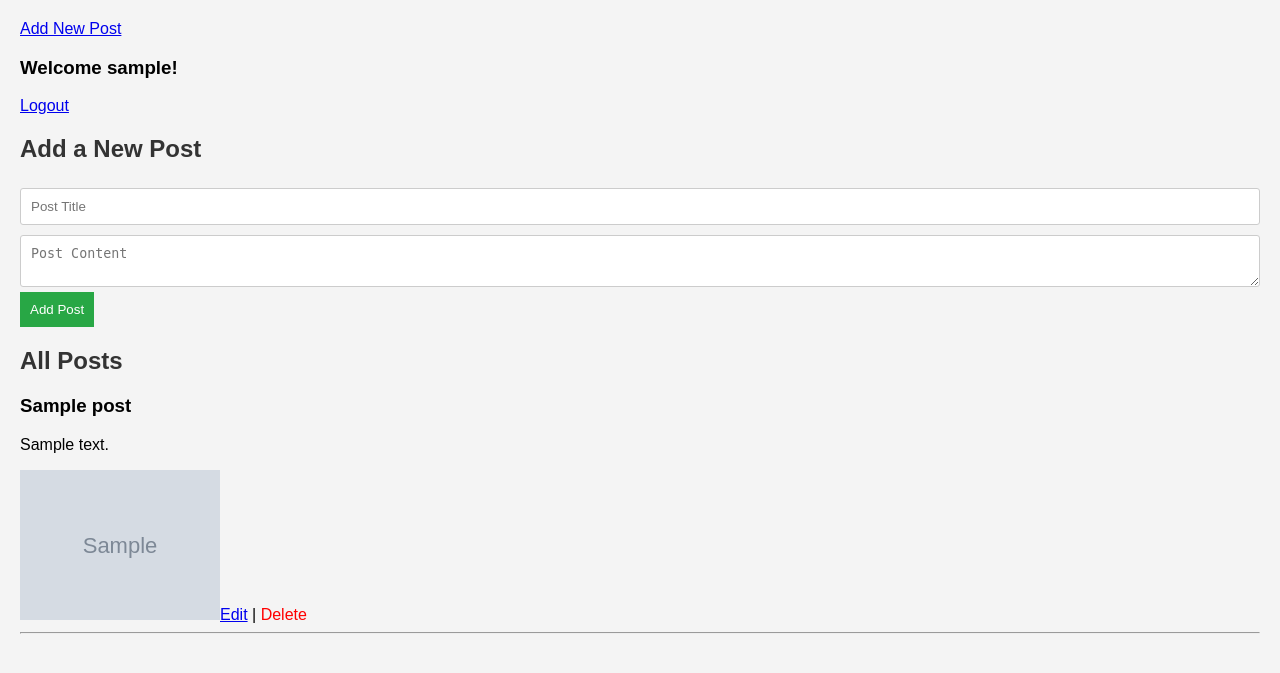
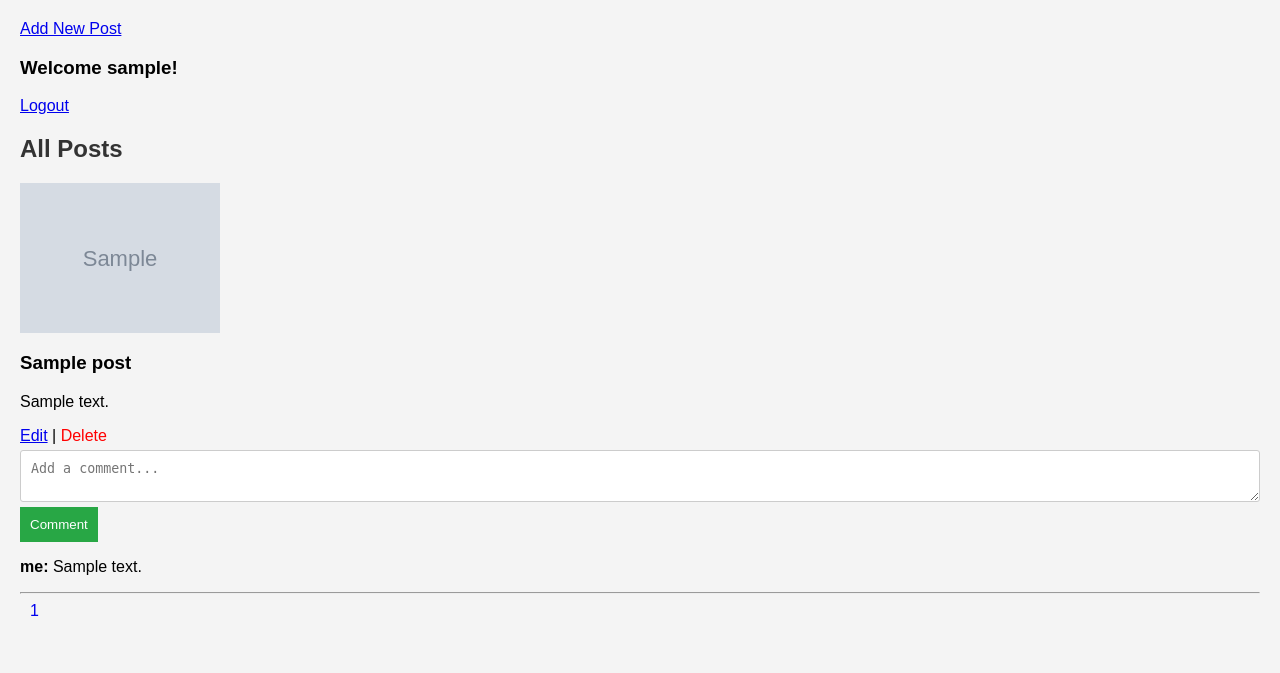
Before and after one commit to NwizuEmmanuel/blog_csm, a PHP site: page / in a window 1280 px wide. Shown: the top 673 px of the page. Run offline with PHP 8.4, Linux system fonts and the light colour scheme; the visitor is signed in with stand-in values (Sample User, id 1); tables that the repository leaves empty or names only in its code hold one stand-in row (values such as "Sample post"); grey boxes marked "Sample" are stand-in pictures.

Commit message:
added comment system

```diff
--- a/index.php
+++ b/index.php
@@ -1,16 +1,16 @@
 <?php include "db.php";
 session_start();
-if (!isset($_SESSION['user'])){
+if (!isset($_SESSION['user'])) {
     header("Location: login.php");
     exit();
 }
 
 $user = $_SESSION['user'];
-$result = $conn->query("SELECT * FROM users WHERE username = $user");
+$result = $conn->query("SELECT role FROM users WHERE username = '$user'");
 $row = $result->fetch_assoc();
 $role = $row["role"];
 
-if ($role === "admin"){
+if ($role === "admin") {
     echo "<a href='add_post.php'>Add New Post</a>";
 }
 
@@ -19,32 +19,60 @@ echo "<a href='logout.php'>Logout</a>";
 ?>
 <!DOCTYPE html>
 <html lang="en">
+
 <head>
     <meta charset="UTF-8">
     <meta name="viewport" content="width=device-width, initial-scale=1.0">
     <link rel="stylesheet" href="style.css">
     <title>Simple PHP Blog</title>
 </head>
+
 <body>
-    <h2>Add a New Post</h2>
-    <form action="add_post.php" method="POST">
-        <input type="text" name="title" id="title" required placeholder="Post Title">
-        <textarea name="content" required placeholder="Post Content"></textarea>
-        <button type="submit">Add Post</button>
-    </form>
     <h2>All Posts</h2>
     <?php
-    $result = $conn->query("SELECT * FROM posts ORDER BY created_at DESC");
-    while ($row = $result->fetch_assoc()){
-        echo "<h3>" . htmlspecialchars($row['title']) . "</h3>";
-        echo "<p>{$row['content']}</p>";
-        if ($row['image']){
-            echo "<img src='uploads/{$row['image']}' width='200'>";
+    $limit = 1;
+    $page = isset($_GET['page']) ? $_GET['page'] : 1;
+    $offset = ($page - 1) * $limit;
+
+    $result = $conn->query("SELECT * FROM posts ORDER BY created_at DESC LIMIT $limit OFFSET $offset");
+    $total_posts = $conn->query("SELECT COUNT(*) AS count FROM posts")->fetch_assoc()["count"];
+    $total_pages = ceil($total_posts / $limit);
+
+    ?>
+    <?php while ($row = $result->fetch_assoc()): ?>
+        <?php if ($row['image']): ?>
+            <?= "<img src='uploads/{$row['image']}' width='200'>"; ?>
+        <?php endif ?>
+        <?= "<h3>" . htmlspecialchars($row['title']) . "</h3>"; ?>
+        <?= "<p>{$row['content']}</p>"; ?>
+        <?php if ($role === "admin") : ?>
+            <?= "<a href='edit_post.php?id={$row['id']}'>Edit</a> | "; ?>
+            <?= "<a href='delete_post.php?id={$row['id']}' class='delete'>Delete</a>"; ?>
+        <?php endif ?>
+        <form action="add_comment.php" method="post">
+            <input type="hidden" name="post_id" value="<?= $row['id']; ?>">
+            <textarea name="content" id="content" placeholder="Add a comment..." required></textarea><br>
+            <button type="submit">Comment</button>
+        </form>
+        <?php
+        $comments = $conn->query("SELECT * FROM comments WHERE post_id = {$row['id']}");
+        while ($comment = $comments->fetch_assoc()) {
+            $user_result = $conn->query("SELECT id,username FROM users WHERE id = {$comment['user_id']}");
+            $username = $user_result->fetch_assoc();
+            $username = $username["username"];
+            if ($username === $user) {
+                $username = "me";
+            }
+            echo "<p><strong>{$username}: </strong> {$comment['content']}</p>";
         }
-        echo "<a href='edit_post.php?id={$row['id']}'>Edit</a> | ";
-        echo "<a href='delete_post.php?id={$row['id']}' class='delete'>Delete</a>";
-        echo "<hr>";
-    }
-    ?>
+        ?>
+        <?= "<hr>"; ?>
+    <?php endwhile ?>
+    <div>
+        <?php for ($i = 1; $i <= $total_pages; $i++) : ?>
+            <a href="index.php?page=<?=$i?>" class="paginator"><?=$i ?></a>
+        <?php endfor ?>
+    </div>
 </body>
+
 </html>
--- a/login.php
+++ b/login.php
@@ -14,6 +14,7 @@ if ($_SERVER["REQUEST_METHOD"] == "POST"){
 
     if ($user && password_verify($password, $user["password"])){
         $_SESSION["user"] = $user['username'];
+        $_SESSION['user_id'] = $user['id'];
         header("Location: index.php");
         exit();
     }else{
--- a/style.css
+++ b/style.css
@@ -42,3 +42,8 @@ button:hover {
     color: red;
     text-decoration: none;
 }
+
+a.paginator{
+    margin: 10px;
+    text-decoration: none;
+}
```
Also changed, not shown: add_comment.php (added, +19 -0 lines), add_post.php (+26 -4 lines), edit_post.php (+8 -1 lines), register_admin.php (added, +36 -0 lines).
